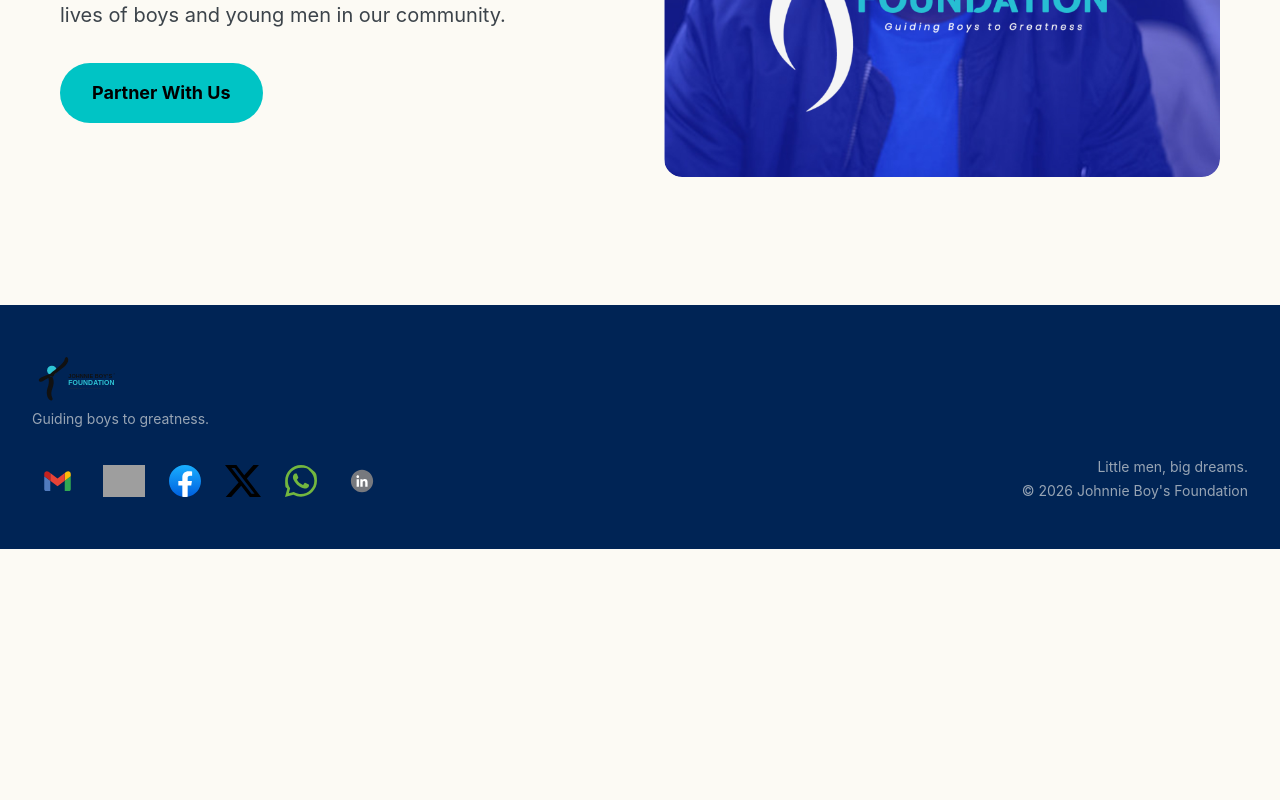
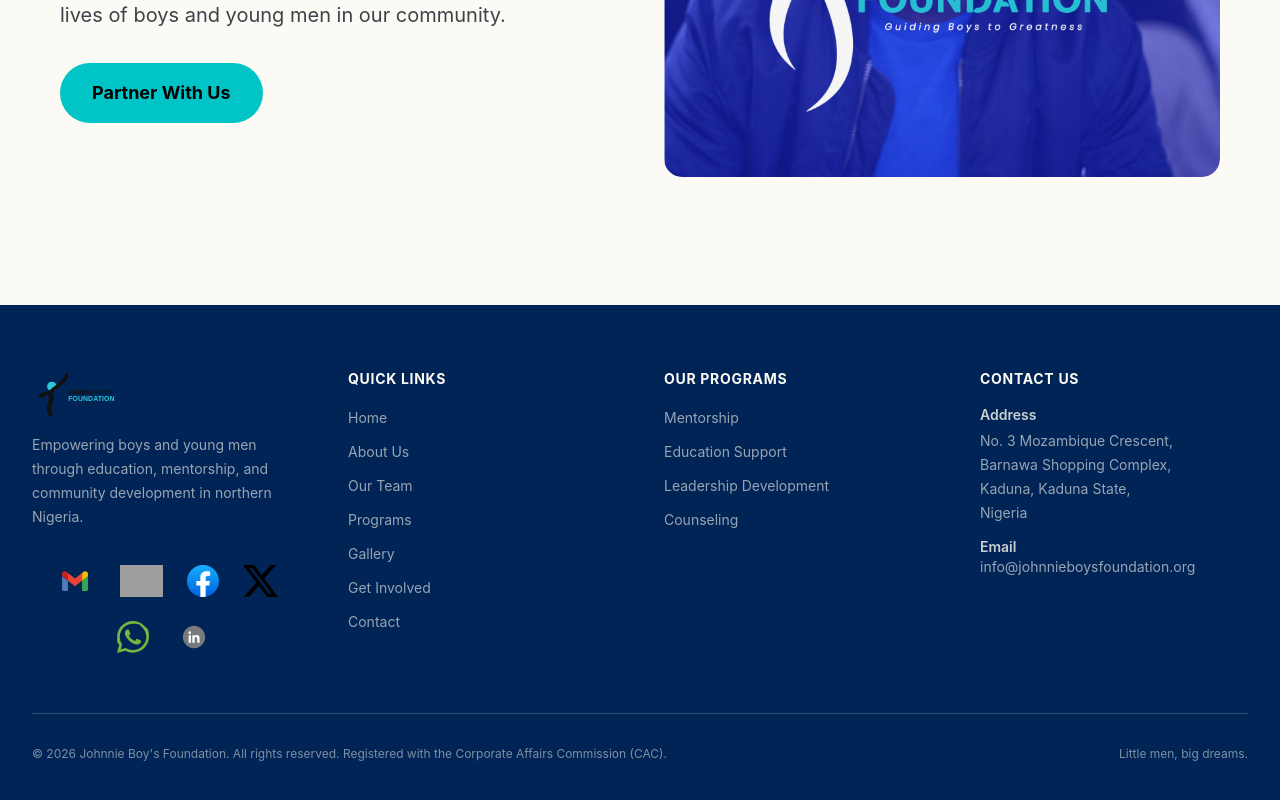
Before and after one commit to tali-creator/johnnie-boys-foundation, a Next.js app in the folder frontend/: page / in a window 1280 px wide. Shown: the part 4618-5418 px from the top of the page. Before the commit the page ends 5167 px from the top, so only its background shows below. Built offline with nearby package versions, Linux system fonts and the light colour scheme; no server answers; grey boxes are pictures that could not be loaded.

Commit message:
feat: enhance footer with constitution info, quick links, and programs

```diff
--- a/frontend/components/sections/footer.tsx
+++ b/frontend/components/sections/footer.tsx
@@ -1,11 +1,31 @@
 import Image from "next/image";
+import Link from "next/link";
 import { SocialLinks } from "@/components/social-links";
+
+const quickLinks = [
+  { label: "Home", href: "/" },
+  { label: "About Us", href: "/about" },
+  { label: "Our Team", href: "/about/team" },
+  { label: "Programs", href: "/mentorship" },
+  { label: "Gallery", href: "/gallery-events" },
+  { label: "Get Involved", href: "/get-involved" },
+  { label: "Contact", href: "/contact" },
+];
+
+const programs = [
+  { label: "Mentorship", href: "/mentorship" },
+  { label: "Education Support", href: "/education-support" },
+  { label: "Leadership Development", href: "/leadership-development" },
+  { label: "Counseling", href: "/counseling" },
+];
 
 export function Footer() {
   return (
     <footer className="bg-primary text-primary-foreground">
-      <div className="mx-auto flex max-w-7xl flex-col gap-8 px-5 py-12 sm:flex-row sm:items-end sm:justify-between lg:px-8">
-        <div>
+      <div className="mx-auto max-w-7xl px-5 py-16 lg:px-8">
+        <div className="grid gap-12 sm:grid-cols-2 lg:grid-cols-4">
+          {/* Brand */}
+          <div className="lg:col-span-1">
             <Image
               src="/logo/logo.svg"
               alt="Johnnie Boy's Foundation"
@@ -13,14 +33,100 @@ export function Footer() {
               height={111}
               className="h-12 w-auto object-contain"
             />
-          <p className="mt-2 text-sm text-primary-foreground/60">
-            Guiding boys to greatness.
+            <p className="mt-4 max-w-xs text-sm leading-6 text-primary-foreground/60">
+              Empowering boys and young men through education, mentorship, and
+              community development in northern Nigeria.
             </p>
+            <div className="mt-6">
               <SocialLinks />
             </div>
-        <div className="text-left text-sm text-primary-foreground/60 sm:text-right">
-          <p>Little men, big dreams.</p>
-          <p className="mt-1">© 2026 Johnnie Boy&apos;s Foundation</p>
+          </div>
+
+          {/* Quick Links */}
+          <div>
+            <h3 className="text-sm font-bold uppercase tracking-wider">
+              Quick Links
+            </h3>
+            <ul className="mt-4 space-y-2.5">
+              {quickLinks.map((link) => (
+                <li key={link.href}>
+                  <Link
+                    href={link.href}
+                    className="text-sm text-primary-foreground/60 transition hover:text-primary-foreground"
+                  >
+                    {link.label}
+                  </Link>
+                </li>
+              ))}
+            </ul>
+          </div>
+
+          {/* Programs */}
+          <div>
+            <h3 className="text-sm font-bold uppercase tracking-wider">
+              Our Programs
+            </h3>
+            <ul className="mt-4 space-y-2.5">
+              {programs.map((link) => (
+                <li key={link.href}>
+                  <Link
+                    href={link.href}
+                    className="text-sm text-primary-foreground/60 transition hover:text-primary-foreground"
+                  >
+                    {link.label}
+                  </Link>
+                </li>
+              ))}
+            </ul>
+          </div>
+
+          {/* Contact Info */}
+          <div>
+            <h3 className="text-sm font-bold uppercase tracking-wider">
+              Contact Us
+            </h3>
+            <ul className="mt-4 space-y-3 text-sm text-primary-foreground/60">
+              <li>
+                <p className="font-semibold text-primary-foreground/80">
+                  Address
+                </p>
+                <p className="mt-1 leading-6">
+                  No. 3 Mozambique Crescent,
+                  <br />
+                  Barnawa Shopping Complex,
+                  <br />
+                  Kaduna, Kaduna State,
+                  <br />
+                  Nigeria
+                </p>
+              </li>
+              <li>
+                <p className="font-semibold text-primary-foreground/80">
+                  Email
+                </p>
+                <a
+                  href="mailto:info@johnnieboysfoundation.org"
+                  className="transition hover:text-primary-foreground"
+                >
+                  info@johnnieboysfoundation.org
+                </a>
+              </li>
+            </ul>
+          </div>
+        </div>
+
+        {/* Bottom Bar */}
+        <div className="mt-14 border-t border-primary-foreground/20 pt-8">
+          <div className="flex flex-col items-center justify-between gap-4 sm:flex-row">
+            <p className="text-xs text-primary-foreground/50">
+              &copy; {new Date().getFullYear()} Johnnie Boy&apos;s Foundation.
+              All rights reserved. Registered with the Corporate Affairs
+              Commission (CAC).
+            </p>
+            <p className="text-xs text-primary-foreground/50">
+              Little men, big dreams.
+            </p>
+          </div>
         </div>
       </div>
     </footer>
```
Lines whose indentation alone changed are shown as unchanged.
